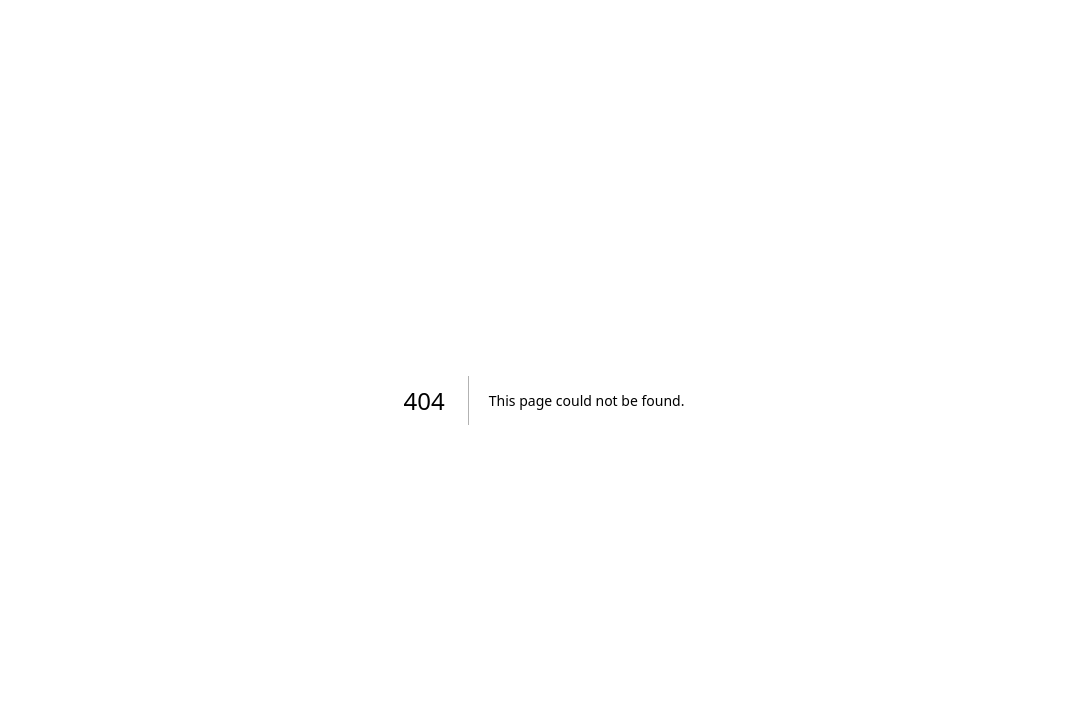
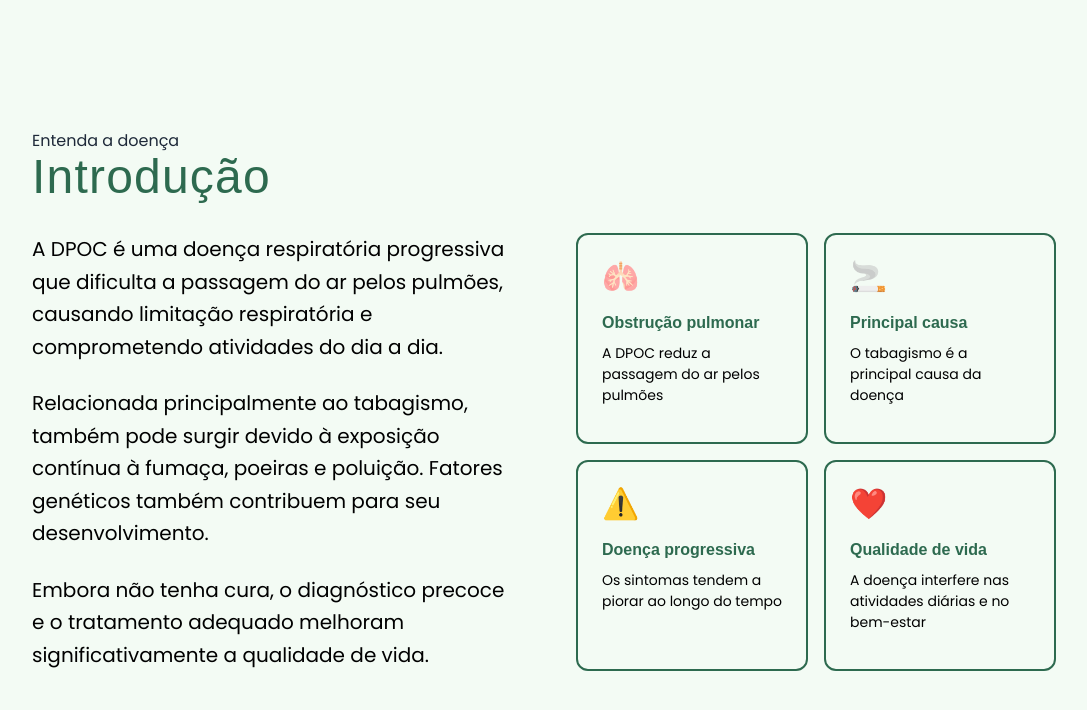
Before and after one commit to Fabiovieira05/Projeto-DPOC, a Next.js app: page /saiba-mais in a window 1280 px wide. Before the commit this address had no page. Shown: the top 710 px of the page, without its empty margins (96-1183 px from the left). Built offline with nearby package versions, Linux system fonts and the light colour scheme; a web font is replaced by a local one.

Commit message:
feat: add seção de introdução à doença, closes #7

```diff
--- /dev/null
+++ b/app/saiba-mais/components/IntroducaoDpoc.module.css
@@ -0,0 +1,61 @@
+@reference "tailwindcss";
+
+.section {
+  @apply min-h-screen bg-green-100 flex items-center font-sans mx-auto;
+}
+
+.container {
+  @apply flex-col w-4/5 max-w-6xl mx-auto gap-8;
+}
+
+.textColumn {
+  @apply space-y-6 text-gray-800;
+}
+
+.subHeading {
+  font-family: var(--font-poppins);
+  color: var(--color-green-400);
+}
+
+.heading {
+  @apply text-green-500 text-3xl md:text-4xl lg:text-5xl tracking-wide mb-8;
+  font-family: var(--font-sans);
+}
+
+.divider {
+  @apply grid grid-cols-1 lg:grid-cols-2 gap-8 lg:gap-16 w-full items-stretch;
+}
+
+.paragraphs {
+  @apply flex flex-col h-full text-sm md:text-xl leading-relaxed gap-6;
+  color: var(--color-grey-900);
+  font-family: var(--font-poppins);
+}
+
+.cardsColumn {
+  @apply w-full flex lg:justify-end;
+}
+
+.cardsGrid {
+  @apply grid grid-cols-1 sm:grid-cols-2 gap-4;
+}
+
+.card {
+  @apply bg-green-100 border-2 rounded-xl p-6 flex flex-col justify-start transition-shadow hover:shadow-sm;
+  border-color: var(--color-green-500);
+  background-color: var(--color-green-200);
+}
+
+.cardIcon {
+  @apply text-3xl mb-4 block;
+}
+
+.cardTitle {
+  @apply text-green-500 font-bold text-base mb-2;
+  font-family: var(--font-sans);
+}
+
+.cardDescription {
+  @apply text-sm leading-normal;
+  font-family: var(--font-poppins);
+}
--- /dev/null
+++ b/app/saiba-mais/components/IntroducaoDpoc.tsx
@@ -0,0 +1,56 @@
+import React from 'react';
+import { introCardsData } from '../../../data/introCardsData';
+import styles from './IntroducaoDpoc.module.css';
+
+export default function IntroducaoDpoc() {
+  return (
+    <section className={styles.section}>
+      <div className={styles.container}>
+
+        <div className={styles.textColumn}>
+          <div>
+            <span className={styles.subHeading}>
+              Entenda a doença
+            </span>
+            <h2 className={styles.heading}>
+              Introdução
+            </h2>
+          </div>
+        </div>
+          <div className={styles.divider}>
+            <div className={styles.paragraphs}>
+              <p>
+                A DPOC é uma doença respiratória progressiva que dificulta a passagem do ar pelos pulmões, causando limitação respiratória e comprometendo atividades do dia a dia.
+              </p>
+              <p>
+                Relacionada principalmente ao tabagismo, também pode surgir devido à exposição contínua à fumaça, poeiras e poluição. Fatores genéticos também contribuem para seu desenvolvimento.
+              </p>
+              <p>
+                Embora não tenha cura, o diagnóstico precoce e o tratamento adequado melhoram significativamente a qualidade de vida.
+              </p>
+            </div>
+
+
+            {/* Coluna da Direita: Bloco de Cards */}
+            <div className={styles.cardsColumn}>
+              <div className={styles.cardsGrid}>
+                {introCardsData.map((card, index) => (
+                  <div key={index} className={styles.card}>
+                    <span
+                      role="img"
+                      aria-label={card.ariaLabel}
+                      className={styles.cardIcon}
+                    >
+                      {card.icon}
+                    </span>
+                    <h3 className={styles.cardTitle}>{card.title}</h3>
+                    <p className={styles.cardDescription}>{card.description}</p>
+                  </div>
+                ))}
+              </div>
+            </div>
+          </div>
+      </div>
+    </section>
+  );
+}
--- /dev/null
+++ b/app/saiba-mais/page.tsx
@@ -0,0 +1,15 @@
+import React from 'react';
+import IntroducaoDpoc from './components/IntroducaoDpoc';
+
+export default function SaibaMaisPage() {
+  return (
+    <main className="min-h-screen bg-[#f4f9f5]">
+      {/* Aqui você pode futuramente colocar um Header/Navbar se tiver */}
+
+      {/* Primeira parte da página: Seção Introdução */}
+      <IntroducaoDpoc />
+
+      {/* Futuramente, as próximas seções da página "Saiba Mais" entrarão aqui abaixo */}
+    </main>
+  );
+}
--- /dev/null
+++ b/data/introCardsData.ts
@@ -0,0 +1,33 @@
+export interface IntroCardItem {
+  icon: string;
+  ariaLabel: string;
+  title: string;
+  description: string;
+}
+
+export const introCardsData: IntroCardItem[] = [
+  {
+    icon: '🫁',
+    ariaLabel: 'Ícone de pulmões',
+    title: 'Obstrução pulmonar',
+    description: 'A DPOC reduz a passagem do ar pelos pulmões',
+  },
+  {
+    icon: '🚬',
+    ariaLabel: 'Ícone de cigarro aceso',
+    title: 'Principal causa',
+    description: 'O tabagismo é a principal causa da doença',
+  },
+  {
+    icon: '⚠️',
+    ariaLabel: 'Ícone de sinal de alerta',
+    title: 'Doença progressiva',
+    description: 'Os sintomas tendem a piorar ao longo do tempo',
+  },
+  {
+    icon: '❤️',
+    ariaLabel: 'Ícone de coração vermelho',
+    title: 'Qualidade de vida',
+    description: 'A doença interfere nas atividades diárias e no bem-estar',
+  },
+];
```
